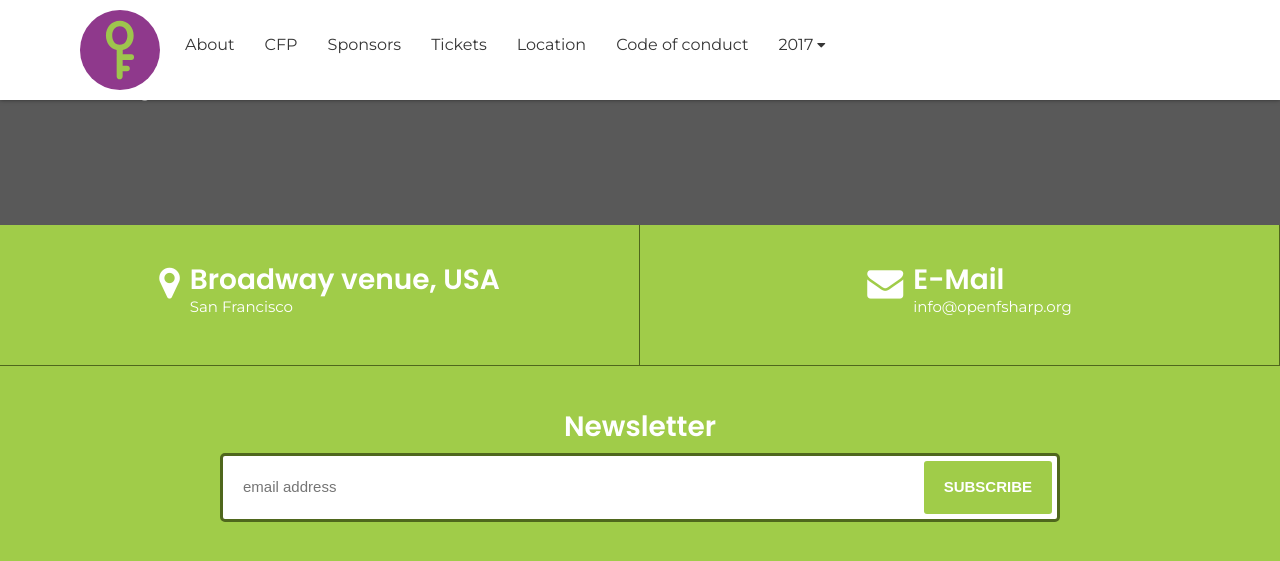
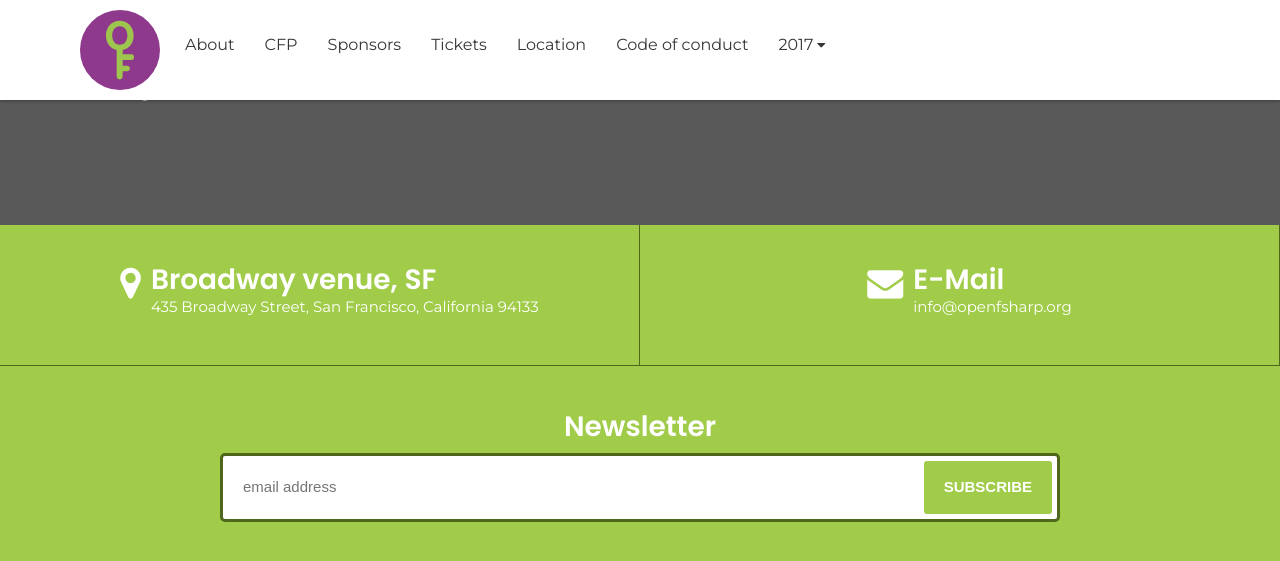
Before and after one commit to open-fsharp/open-fsharp.github.io, a Jekyll site: the page built from index.html, in a window 1280 px wide and 900 px high, scrolled down 2737 px, cut to the strip 0-563 px from the top of the window. Built offline with Jekyll 4.4.1, drawn with Linux system fonts in a browser that asks for light colours; the list of posts is cut into pages by our own code; comment, search, counter and statistics services are not loaded.

Commit message:
fix address

```diff
--- a/index.html
+++ b/index.html
@@ -260,8 +260,8 @@ title: Home
 							<div class="contact-item">
 								<span><i class="fa fa-map-marker"></i></span>
 								<div class="content">
-									<h4 class="ccr-name">Broadway venue, USA</h4>
-									<p class="ccr-detail">San Francisco</p>
+									<h4 class="ccr-name">Broadway venue, SF</h4>
+									<p class="ccr-detail">435 Broadway Street, San Francisco, California 94133</p>
 								</div>
 							</div>
 						</div><!-- /.contact-item-outer -->
```
